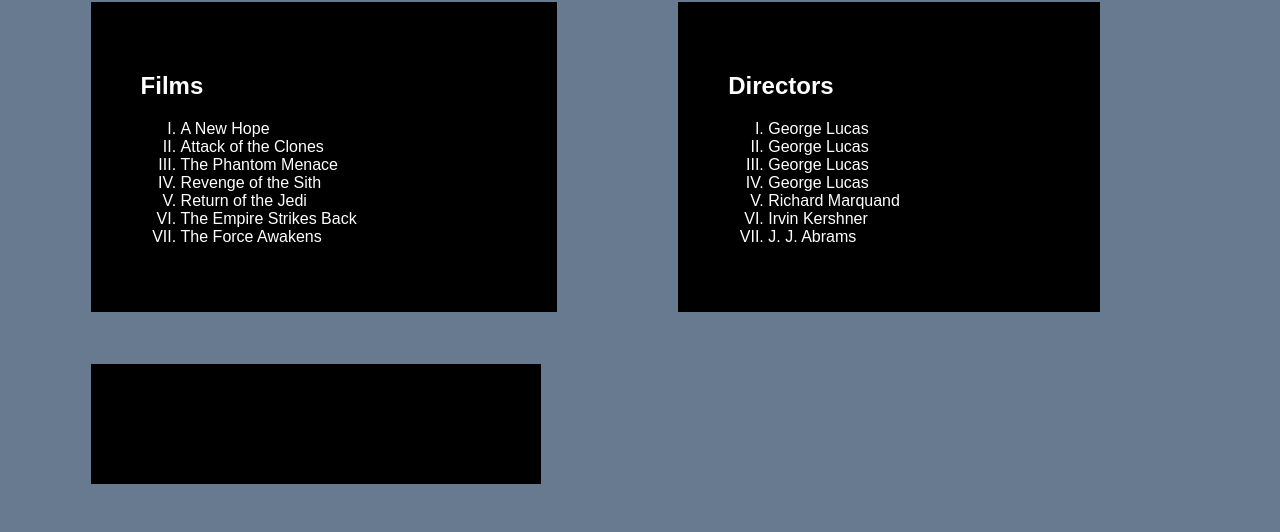
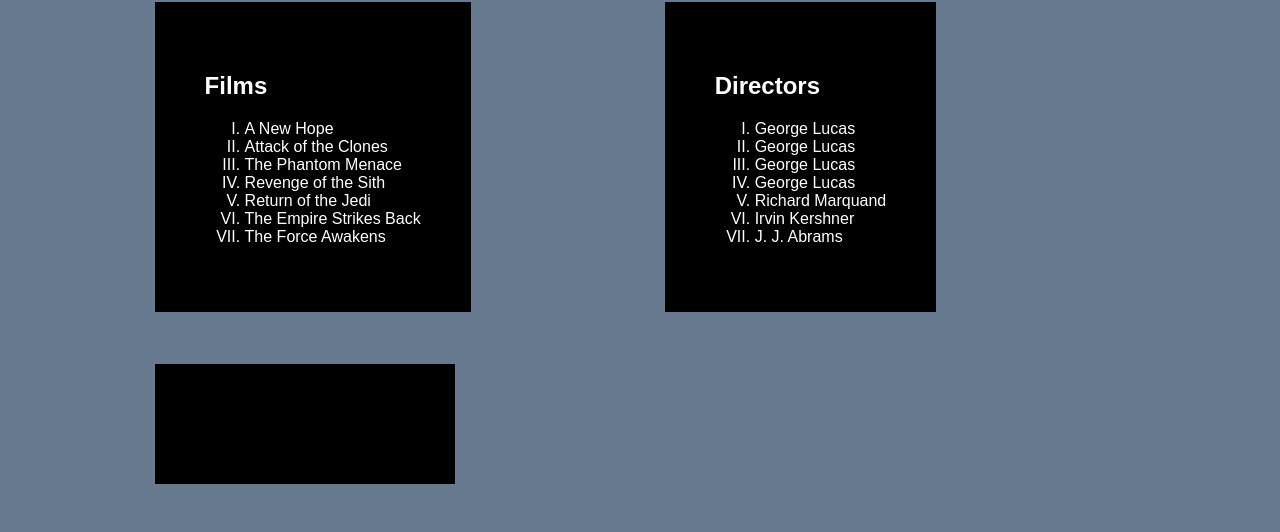
Before and after one commit to tyelf22/dgm1600-portfolio-master-update, a plain HTML site: page index.html in a window 1280 px wide. Shown: the part 1997-2529 px from the top of the page. Drawn offline with Linux system fonts and the light colour scheme; no server answers.

Commit message:
added margin updates

```diff
--- a/style.css
+++ b/style.css
@@ -97,8 +97,8 @@ body{
 
 .starWars{
     float: left;
-    padding: 50px 200px 50px 50px;
-    margin: 0px 30px 50px 7%;
+    padding: 50px;
+    margin: 0px 3% 50px 12%;
     border: solid 1px #687a8f;
     background-color: black;
 
```
